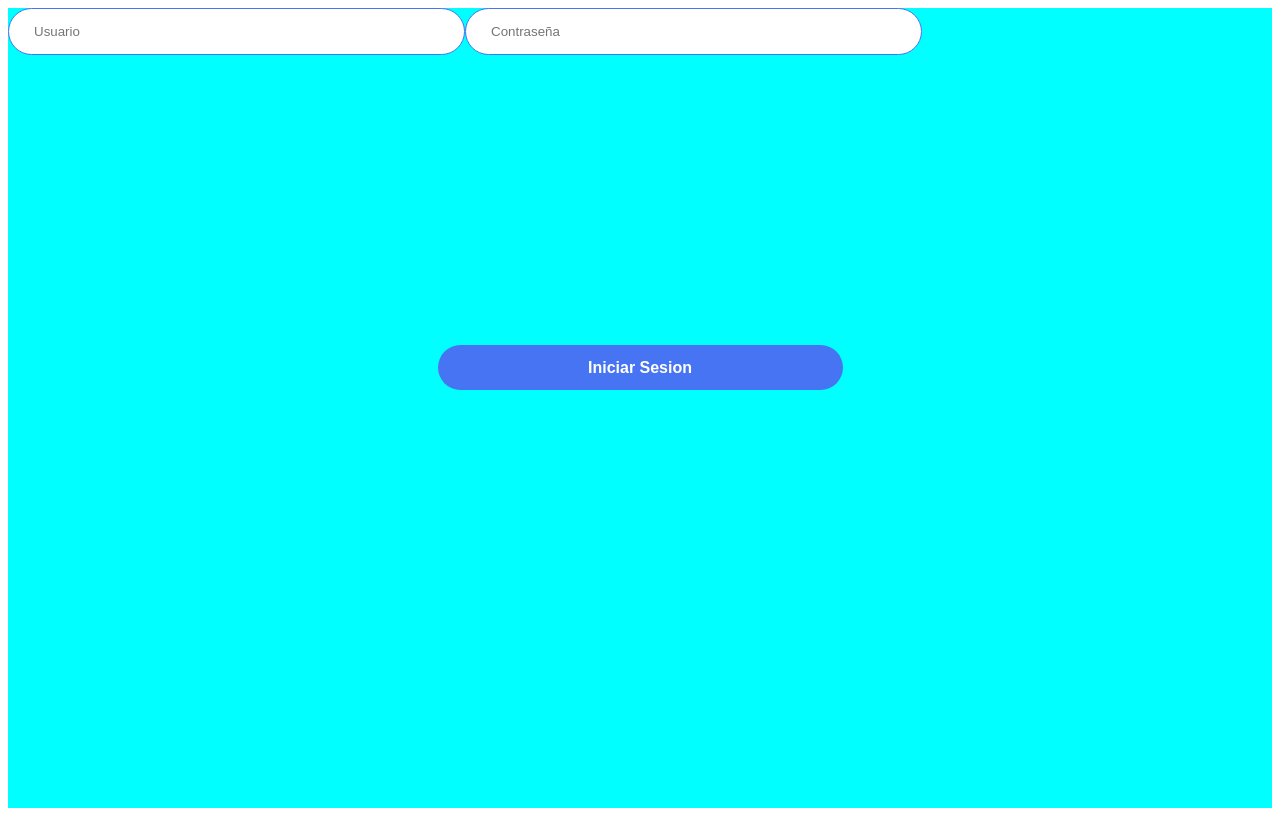
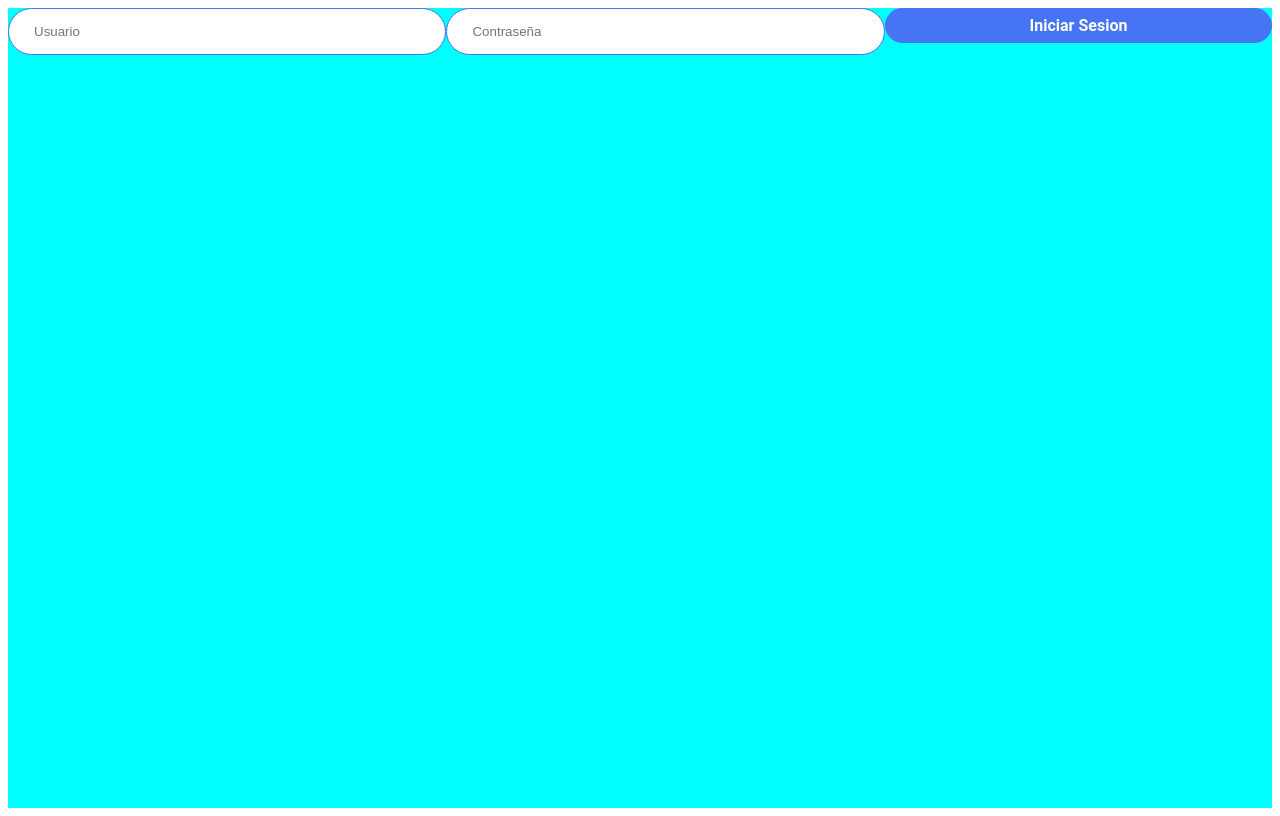
Before and after one commit to MaicolM11/entre-nubes-app, a React (Create React App) app: page / in a window 1280 px wide. Built offline with nearby package versions, Linux system fonts and the light colour scheme.

Commit message:
card-product

```diff
--- a/src/components/Button/Button.css
+++ b/src/components/Button/Button.css
@@ -1,14 +1,13 @@
 .button-test {
     display: flex;
-    flex-direction: row;
+    /*flex-direction: row;*/
     justify-content: center;
     align-items: center;
-    padding: 0px 25px;
-    position: absolute;
-    width: 405px;
-    height: 45px;
-    left: calc(50% - 405px/2);
-    top: calc(50% - 45px/2 - 32.5px);
+   /* padding: 0px 25px;
+   /* position: absolute;*/
+    /*height: 45px;
+    /*left: calc(50% - 405px/2);
+    top: calc(50% - 45px/2 - 32.5px);*/
     border-radius: 25px;
     border-style: hidden;
     transition: background-color .5s;
--- a/src/components/Button/Button.js
+++ b/src/components/Button/Button.js
@@ -1,9 +1,11 @@
 import React from 'react';
 import "./Button.css";
 
-const Button = ({ text, color, handleOnClick }) => {
+const Button = ({ text, color,width,height, handleOnClick }) => {
   return (
-    <button className="button-test" style={{backgroundColor: color}} onClick={handleOnClick}>
+    <button className="button-test"
+     style={{backgroundColor: color, width: width, height:height}}
+     onClick={handleOnClick}>
       <label className="text-container">{text}</label>
     </button>
   );
--- a/src/components/Cards/CardProduct/CardProduct.css
+++ b/src/components/Cards/CardProduct/CardProduct.css
@@ -2,8 +2,32 @@
     border-color: #aaaaaa;
     border-width: 2px;
     border-style: solid;
-    width: 15rem;
+    width: 18rem;
     border-radius: 2rem;
+
+
+}
+
+.category-cont{
+    align-items: center;
+    display: flex;
+    justify-content: center;
+
+    border-color: #aaaaaa;
+    border-width: 1px;
+    border-style: solid;
+    border-radius: 0.3rem;
+
+    width: 4rem;
+    height: 1.3rem;
+    margin-left: 1rem;
+
+    font-family: 'Roboto';
+    font-style: normal;
+    font-weight: 700;
+    font-size: 12px;
+    line-height: 14px;
+    color: #4674F2;
 }
 
 h1,h2,p,h3{
@@ -48,3 +72,67 @@ h3{
     line-height: 21px;
     order: 5;
 }
+
+
+.buttons{
+    display: grid;
+    grid-template-columns: auto auto auto;
+    column-gap: 0.5rem;
+    margin-bottom: 1rem;
+    margin-right: 0.3rem;
+    margin-left: 0.5rem;
+}
+
+button{
+    align-items: center;
+    display: flex;
+    justify-content: center;
+
+    width: 80px;
+    height: 35px;
+
+    border-radius: 25px;
+
+    font-family: 'Roboto';
+    font-style: normal;
+    font-weight: 500;
+    font-size: 14px;
+    line-height: 16px;
+
+    text-transform: capitalize;
+
+    color: #FFFFFF;
+}
+
+.units{
+    background-color: #4674F2;
+}
+
+.edit{
+    background-color: #9363E4;
+}
+
+.delete{
+    background-color: #FF4343;
+}
+
+.units:hover{
+    background-color: #6F92F2;
+}
+
+.edit:hover{
+    background-color: #A986E4;
+}
+
+.delete:hover{
+    background-color: #FF6565;
+}
+
+
+img{
+    width: 8rem;
+    height: 8rem;
+
+    display: block;
+    margin: auto;
+}
--- a/src/pages/componentTest/Test.js
+++ b/src/pages/componentTest/Test.js
@@ -3,12 +3,16 @@ import CardProduct from '../../components/Cards/CardProduct/CardProduct';
 
 const test = () => {
 
+    const url = 'https://toctocdelivery.co/wp-content/uploads/2019/04/aguila-cerveza.png'
     const des = "Nor again is there anyone who loves or pursues or desires to obtain pain of itself, because it is pain, but occasionally circumstances occur in which toil and pain can procure him some great pleasure"
 
   return (
     <div >
       <h1>Tets</h1>
-      <CardProduct name="Cerveza" price={123} description={des} units={10} unitsSale={7}/>
+      <CardProduct url ={url} name="Aguila" price={123}
+      category = "Cerveza"
+      description={des} units={10}
+      unitsSale={7}/>
     </div>
   );
 };
--- a/src/pages/login/Login.js
+++ b/src/pages/login/Login.js
@@ -48,7 +48,7 @@ const Login = () => {
         placeholder="Contraseña"
         onChange={onChangeData} />
 
-      <LoginButton text="Iniciar Sesion" color="#4674F2" handleOnClick={sendData} />
+      <LoginButton text="Iniciar Sesion" color="#4674F2" width={405} handleOnClick={sendData} />
     </div>
   );
 };
```
Also changed, not shown: src/components/Cards/CardProduct/CardProduct.js (+14 -4 lines).
